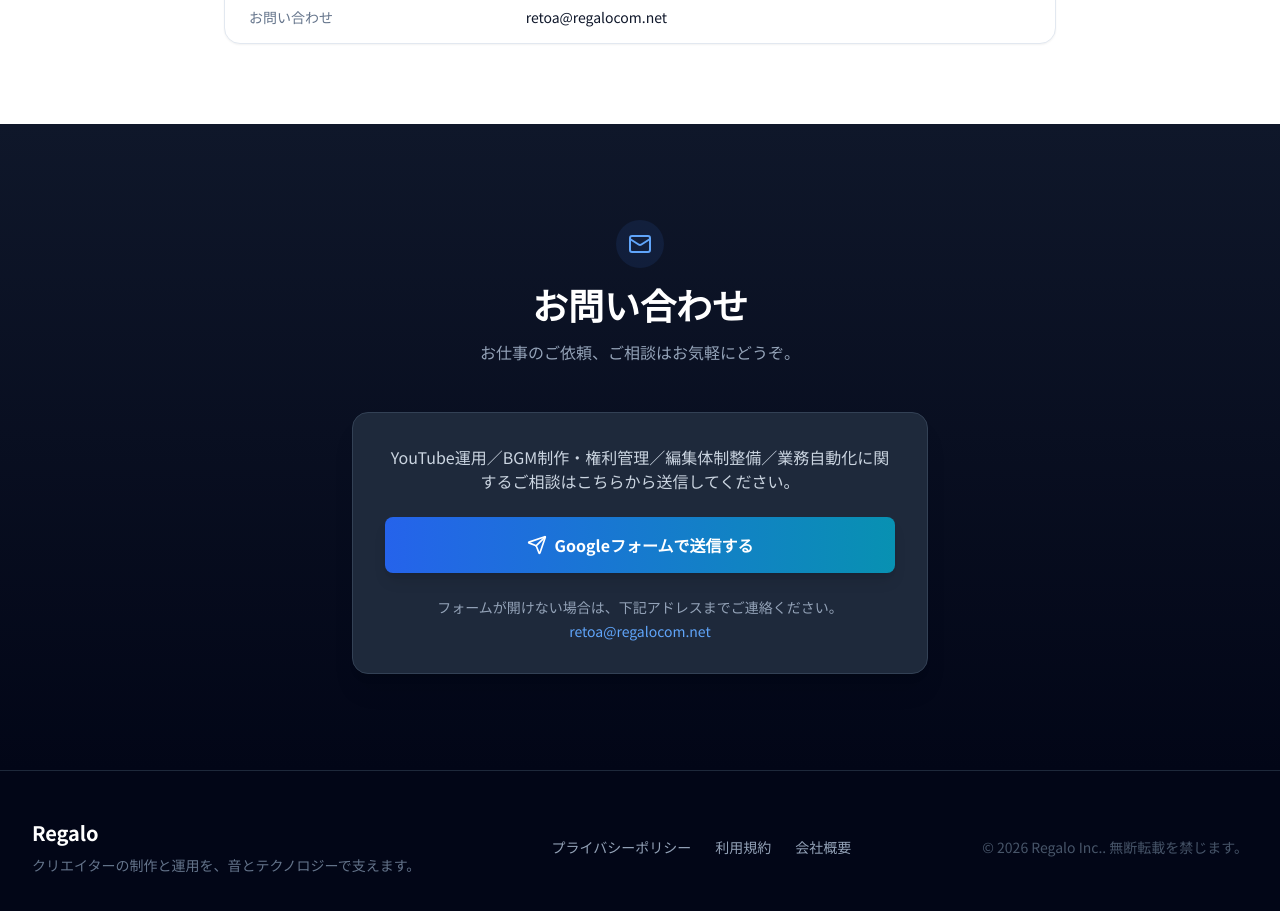
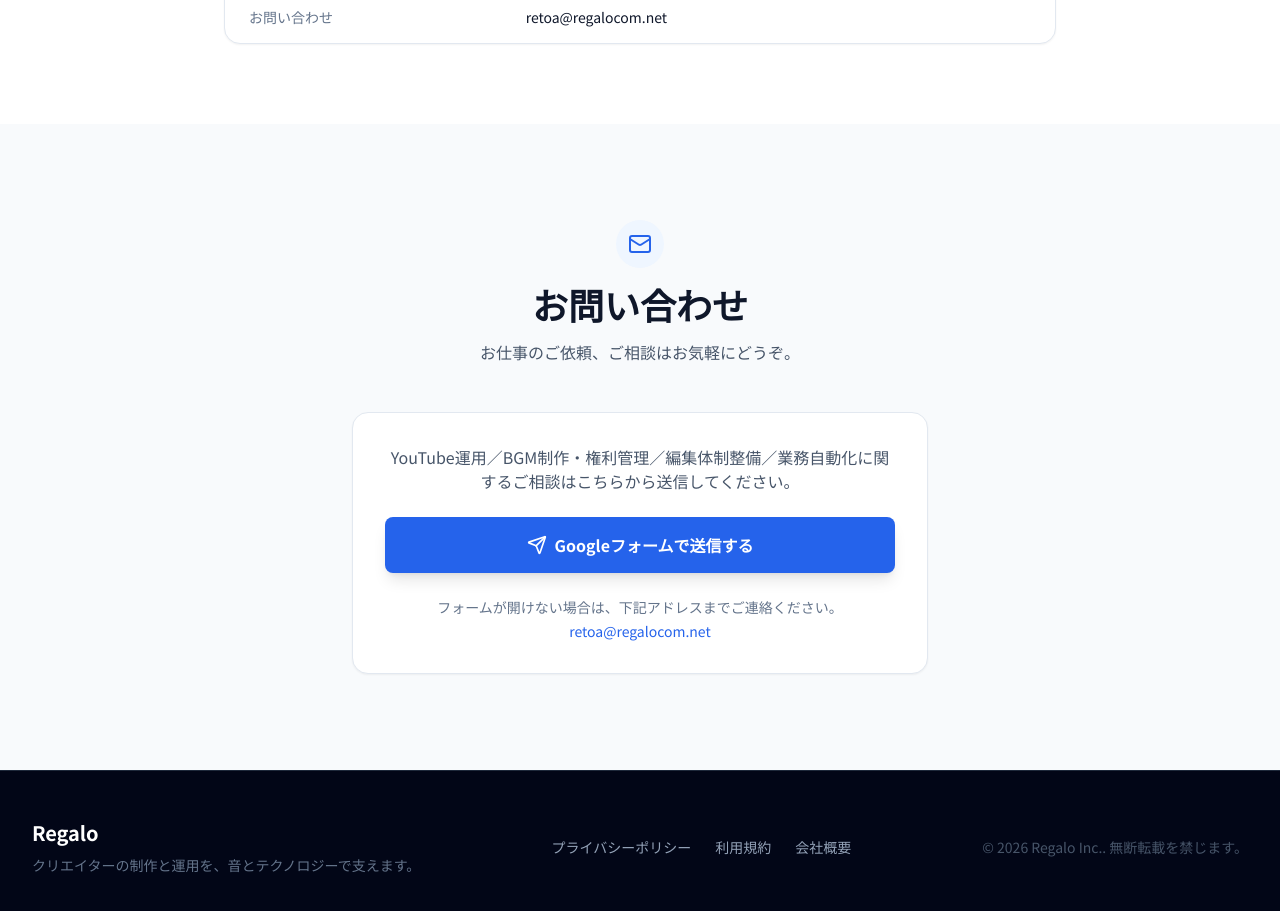
Before and after one commit to Regal753/Website, a React (Vite) app: page / in a window 1280 px wide. Shown: the part 5120-6031 px from the top of the page. Built offline with nearby package versions, Linux system fonts and the light colour scheme.

Commit message:
style: white base theme - Contact.tsx

```diff
--- a/components/Contact.tsx
+++ b/components/Contact.tsx
@@ -5,21 +5,21 @@ import { siteConfig } from '../site.config';
 
 const Contact: React.FC = () => {
   return (
-    <section id={SectionId.CONTACT} className="py-24 bg-gradient-to-b from-slate-900 to-slate-950">
+    <section id={SectionId.CONTACT} className="py-24 bg-slate-50">
       <div className="max-w-4xl mx-auto px-4 sm:px-6 lg:px-8">
         <div className="text-center mb-12">
-          <div className="inline-flex items-center justify-center p-3 bg-blue-500/10 rounded-full mb-4">
-            <Mail className="w-6 h-6 text-blue-400" />
+          <div className="inline-flex items-center justify-center p-3 bg-blue-50 rounded-full mb-4">
+            <Mail className="w-6 h-6 text-blue-600" />
           </div>
-          <h2 className="text-3xl md:text-4xl font-bold text-white mb-4">お問い合わせ</h2>
-          <p className="text-slate-400">
+          <h2 className="text-3xl md:text-4xl font-bold text-slate-900 mb-4">お問い合わせ</h2>
+          <p className="text-slate-600">
             お仕事のご依頼、ご相談はお気軽にどうぞ。
           </p>
         </div>
 
         <div className="max-w-xl mx-auto">
-          <div className="bg-slate-800 p-8 rounded-2xl border border-slate-700 shadow-xl text-center">
-            <p className="text-slate-300 mb-6">
+          <div className="bg-white p-8 rounded-2xl border border-slate-200 shadow-sm text-center">
+            <p className="text-slate-600 mb-6">
               YouTube運用／BGM制作・権利管理／編集体制整備／業務自動化に関するご相談はこちらから送信してください。
             </p>
 
@@ -27,17 +27,17 @@ const Contact: React.FC = () => {
               href={siteConfig.contactFormUrl}
               target="_blank"
               rel="noreferrer"
-              className="w-full py-4 bg-gradient-to-r from-blue-600 to-cyan-600 hover:from-blue-500 hover:to-cyan-500 text-white font-bold rounded-lg transition-all transform hover:scale-[1.01] shadow-lg flex items-center justify-center gap-2"
+              className="w-full py-4 bg-blue-600 hover:bg-blue-700 text-white font-bold rounded-lg transition-all transform hover:scale-[1.01] shadow-lg flex items-center justify-center gap-2"
             >
               <Send size={20} />
               Googleフォームで送信する
             </a>
 
-            <div className="mt-6 text-sm text-slate-400">
+            <div className="mt-6 text-sm text-slate-500">
               <p>フォームが開けない場合は、下記アドレスまでご連絡ください。</p>
               <a
                 href={`mailto:${siteConfig.contactEmail}`}
-                className="text-blue-400 hover:text-blue-300 mt-1 inline-block"
+                className="text-blue-600 hover:text-blue-700 mt-1 inline-block"
               >
                 {siteConfig.contactEmail}
               </a>
```
